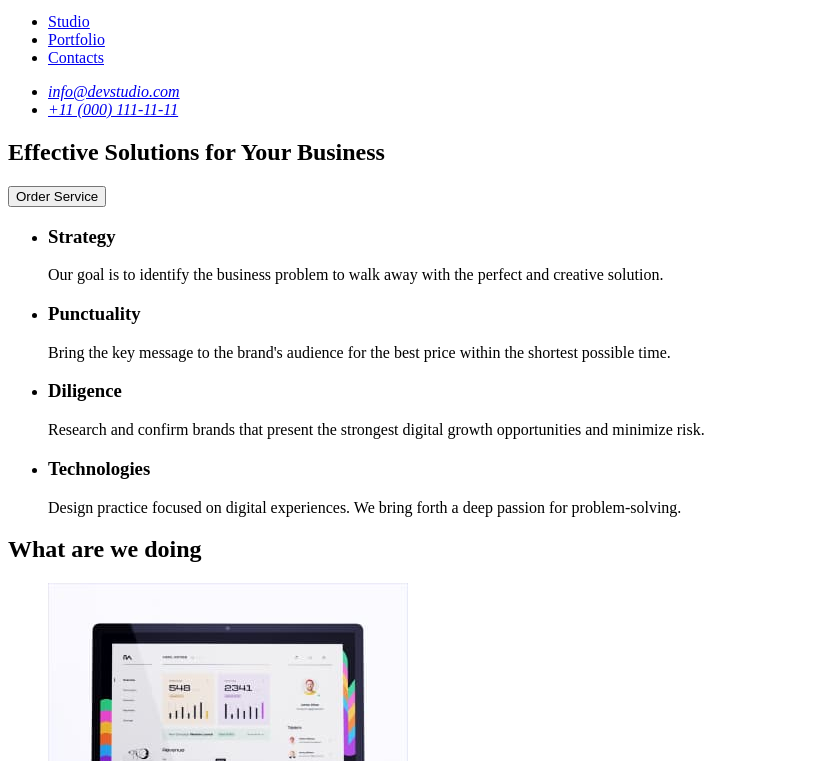
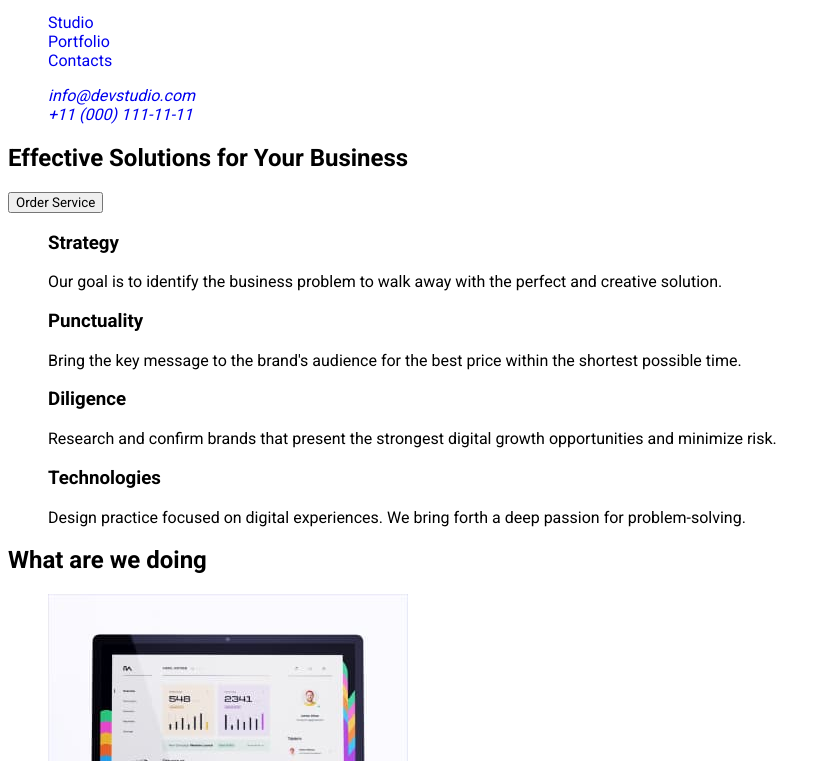
Before and after one commit to yaroslav466/goit-markup-hw-02, a plain HTML site: page index.html in a window 1280 px wide. Shown: the part 39-800 px from the top of the page, without its empty margins (0-827 px from the left). Drawn offline with Linux system fonts and the light colour scheme.

Commit message:
changesnr1

```diff
--- a/css/style.css
+++ b/css/style.css
@@ -1,3 +1,22 @@
 :root{
+    --main-font-family: 'Roboto', sans-serif;
+    --secondary-font-family-family: 'Raleway', sans-serif;
+    --accent-color: #2E2F42;
+}
 
+.list{
+    list-style-type: none;
 }
+
+.link{
+    text-decoration: none;
+}
+
+button{
+    font-family: inherit;
+    cursor: pointer;
+}
+
+body{
+    font-family: var(--main-font-family);
+}
--- a/index.html
+++ b/index.html
@@ -16,25 +16,25 @@
             <a class="logo" href="./index.html">
                 <img class="logo-img" src="./images/Logo.svg" alt="logo" width="115" height="24">
             </a>
-            <ul class="menu-list">
+            <ul class="menu list">
                 <li class="menu-item">
-                   <a href="#studio">Studio</a>
+                   <a class="menu-link link" href="#studio">Studio</a>
                 </li>
                 <li class="menu-item">
-                   <a href="./portfolio.html">Portfolio</a>
+                   <a class="menu-link link"  href="./portfolio.html">Portfolio</a>
                 </li>
                 <li class="menu-item">
-                   <a href="#contacts">Contacts</a>
+                   <a class="menu-link link"  href="#contacts">Contacts</a>
                 </li>
             </ul>
         </nav>
         <address class="menu-contacts">
-            <ul  class="contacts">
+            <ul class="contacts list">
                 <li class="contacts-item">
-                    <a href="mailto:info@devstudio.com">info@devstudio.com</a>
+                    <a class="contacts-link link" href="mailto:info@devstudio.com">info@devstudio.com</a>
                 </li>
                 <li class="contacts-item">
-                    <a href="tel:+110001111111">+11 (000) 111-11-11</a>
+                    <a class="contacts-link link" href="tel:+110001111111">+11 (000) 111-11-11</a>
                 </li>
             </ul>
         </address>
@@ -49,7 +49,7 @@
         <!-- STUDIO -->
         <section class="studio" id="studio">
             <h2 hidden>studio</h2>
-            <ul class="studio-wrp">
+            <ul class="studio-wrp list">
                 <li class="studio-item">
                     <h3 class="studio-item-title">Strategy</h3>
                     <p class="studio-descr">Our goal is to identify the business problem to walk away with the perfect and creative solution.</p>
@@ -71,7 +71,7 @@
         <!-- WORK -->
         <section class="work">
             <h2 class="work-title">What are we doing</h2>
-            <ul class="work-wrp">
+            <ul class="work-wrp list">
                 <li class="work-item">
                     <img class="work-img" src="./images/computer.jpg" alt="computer" width="360" height="300">
                 </li>
@@ -86,7 +86,7 @@
 
         <section class="contacts" id="contacts">
             <h2 class="contacts-title">Our Team</h2>
-            <ul class="contacts-wrp">
+            <ul class="contacts-wrp list">
                 <li class="contacts-item">
                     <img class="contacts-img" src="./images/mark.jpg" alt="mark guerrero" width="264" height="260">
                     <h3 class="contacts-employee">Mark Guerrero</h3>
```
Also changed, not shown: portfolio.html (+13 -8 lines).
